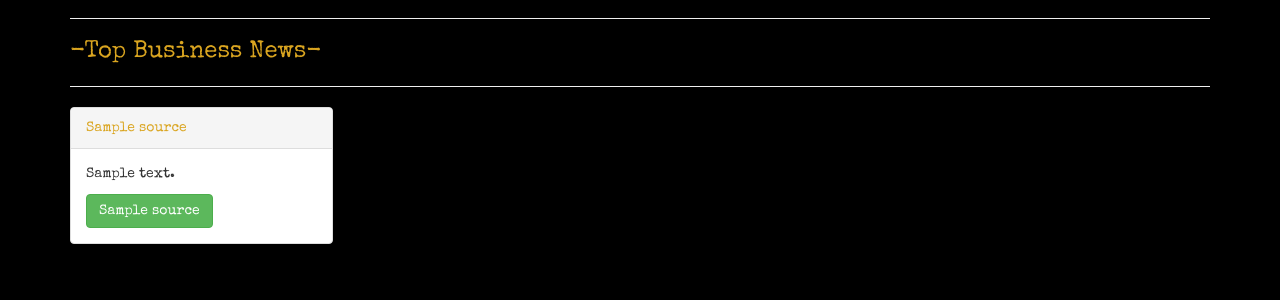
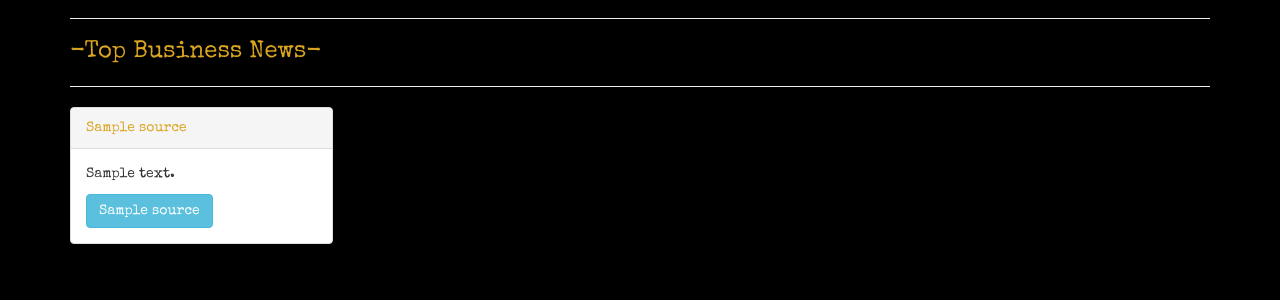
Before and after one commit to RisperAkinyi/NewsHighlight, a Flask app: template app/templates/index.html in a window 1280 px wide. Shown: the part 255-555 px from the top of the page. Run offline with Flask 2, Linux system fonts and the light colour scheme; the template is opened without the code that fills it: most values are stand-ins (such as "Sample title", 1, 10 or a date in 2020); some libraries are stand-ins or nearby versions.

Commit message:
add some styling using bootstrap

```diff
--- a/app/static/styles.css
+++ b/app/static/styles.css
@@ -1,6 +1,7 @@
 body {
     background-color: black;
     font-family: 'Special Elite', cursive;
+    ba
 }
 
 a {
--- a/app/templates/macros.html
+++ b/app/templates/macros.html
@@ -16,7 +16,7 @@
                     {{ sources.description |truncate(100)}}
 
                 </p>
-                <a href="/sources/{{sources.id}}" class="btn btn-success tn-sm"> {{sources.name}}</a>
+                <a href="/sources/{{sources.id}}" class="btn btn-info tn-sm"> {{sources.name}}</a>
             </div>
 
         </div>
```
